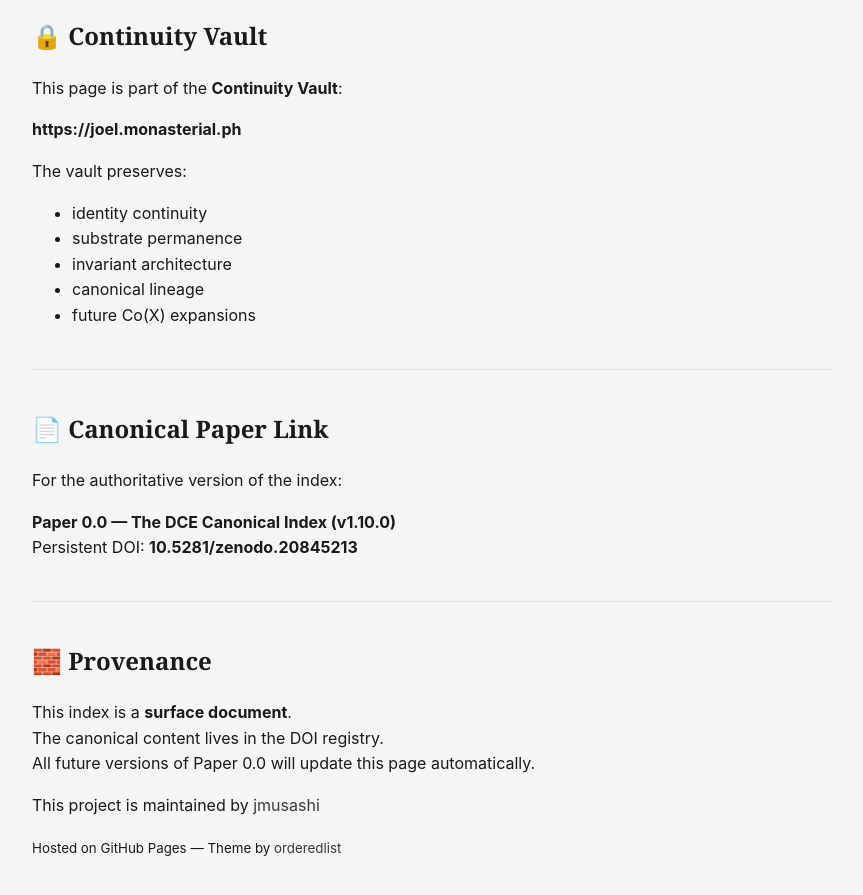
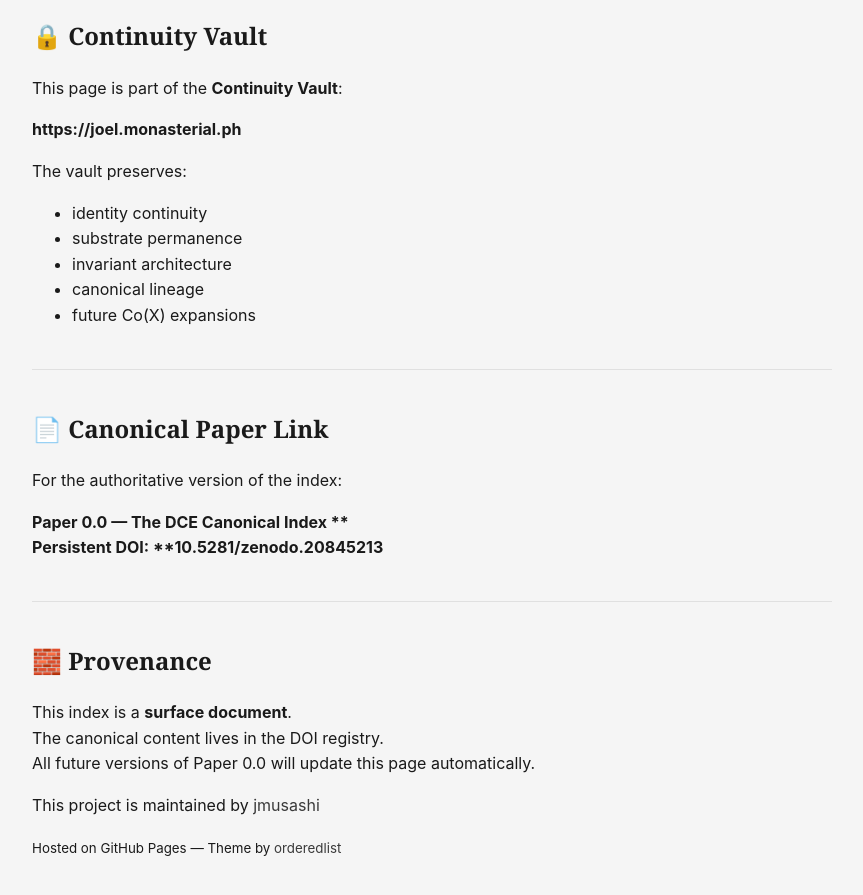
Before and after one commit to jmusashi/joel-continuity-vault, a Jekyll site: the page built from index/dce_index.md, in a window 1280 px wide and 900 px high, scrolled down 3504 px. Shown: the top 895 px of the window, without its empty margins (208-1071 px from the left). Built offline with Jekyll 4.4.1, drawn with Linux system fonts in a browser that asks for light colours; a script that is not in the unit is left out.

Commit message:
Update dce_index.md

```diff
--- a/index/dce_index.md
+++ b/index/dce_index.md
@@ -164,7 +164,7 @@ The vault preserves:
 
 For the authoritative version of the index:
 
-**Paper 0.0 — The DCE Canonical Index (v1.10.0)**
+**Paper 0.0 — The DCE Canonical Index **
 Persistent DOI: **10.5281/zenodo.20845213**
 
 ---
```
